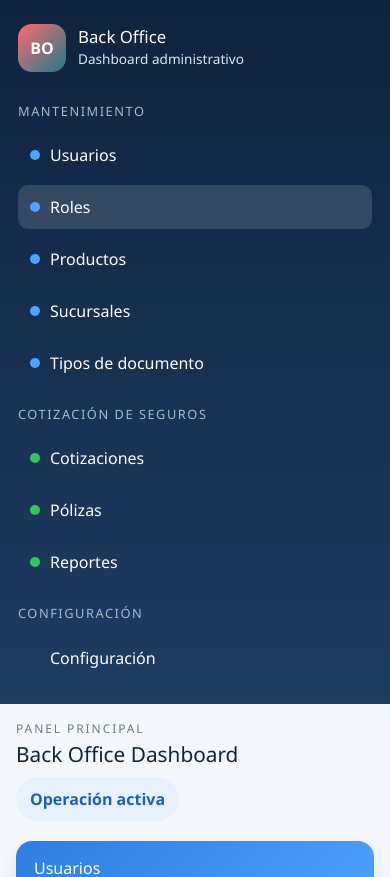
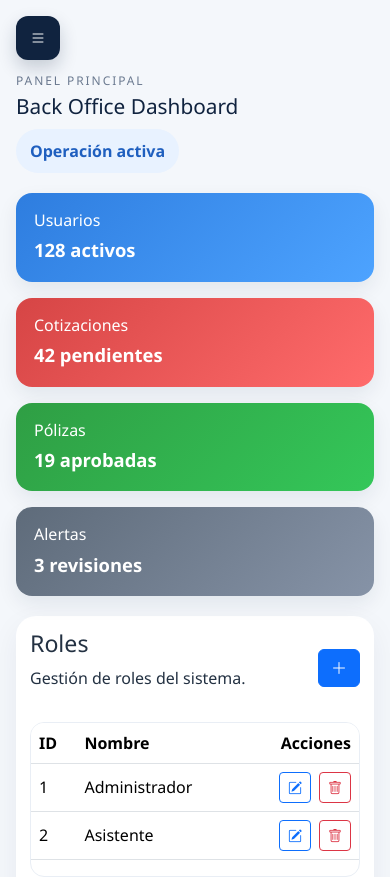
Before and after one commit to PabloFA777/aupad-fronted, an Angular app: page /maintenance/roles in a window 390 px wide. Shown: the top 877 px of the page. Built offline with nearby package versions, Linux system fonts and the light colour scheme.

Commit message:
responsi y iconos

```diff
--- a/src/app/features/auth/pages/roles/roles-form.component.html
+++ b/src/app/features/auth/pages/roles/roles-form.component.html
@@ -1,7 +1,9 @@
 <div class="form-shell">
   <div class="form-shell__header">
     <h4>{{ item ? 'Editar rol' : 'Nuevo rol' }}</h4>
-    <button type="button" class="btn-close" (click)="close()">×</button>
+    <button type="button" class="btn-close" (click)="close()" title="Cerrar">
+      <i class="bi bi-x-lg"></i>
+    </button>
   </div>
 
   <form class="form-grid" (ngSubmit)="save()">
--- a/src/app/features/auth/pages/users/users-form.component.html
+++ b/src/app/features/auth/pages/users/users-form.component.html
@@ -1,7 +1,9 @@
 <div class="form-shell">
   <div class="form-shell__header">
     <h4>{{ item ? 'Editar usuario' : 'Nuevo usuario' }}</h4>
-    <button type="button" class="btn-close" (click)="close()">×</button>
+    <button type="button" class="btn-close" (click)="close()" title="Cerrar">
+      <i class="bi bi-x-lg"></i>
+    </button>
   </div>
 
   <form class="form-grid" (ngSubmit)="save()">
--- a/src/app/features/dashboard/components/dashboard-shell/dashboard-shell.component.css
+++ b/src/app/features/dashboard/components/dashboard-shell/dashboard-shell.component.css
@@ -4,6 +4,30 @@
   background: #f4f7fb;
   color: #233142;
   font-family: 'Segoe UI', sans-serif;
+  position: relative;
+}
+
+.sidebar-overlay {
+  display: none;
+  position: fixed;
+  inset: 0;
+  background: rgba(0, 0, 0, 0.45);
+  z-index: 900;
+}
+
+.sidebar-toggle {
+  display: none;
+  position: fixed;
+  top: 16px;
+  left: 16px;
+  z-index: 1100;
+  border: 0;
+  background: #10233f;
+  color: white;
+  width: 44px;
+  height: 44px;
+  border-radius: 12px;
+  box-shadow: 0 8px 18px rgba(16, 35, 63, 0.2);
 }
 
 .sidebar {
@@ -173,8 +197,18 @@
 }
 
 @media (max-width: 640px) {
+  .sidebar-overlay {
+    display: block;
+  }
+
+  .sidebar-toggle {
+    display: grid;
+    place-items: center;
+  }
+
   .content {
     padding: 16px;
+    padding-top: 72px;
   }
 
   .topbar {
@@ -194,4 +228,18 @@
   .main-panel {
     padding: 14px;
   }
+
+  .sidebar {
+    position: fixed;
+    left: -100%;
+    top: 0;
+    bottom: 0;
+    z-index: 1000;
+    width: min(82vw, 280px);
+    transition: left 0.25s ease;
+  }
+
+  .sidebar.is-open {
+    left: 0;
+  }
 }
--- a/src/app/features/dashboard/components/dashboard-shell/dashboard-shell.component.html
+++ b/src/app/features/dashboard/components/dashboard-shell/dashboard-shell.component.html
@@ -1,5 +1,13 @@
 <div class="dashboard-shell">
-  <aside class="sidebar">
+  @if (isSidebarOpen()) {
+    <div class="sidebar-overlay" (click)="closeSidebar()"></div>
+  }
+
+  <button class="sidebar-toggle" type="button" (click)="toggleSidebar()" aria-label="Alternar menú">
+    <i class="bi bi-list"></i>
+  </button>
+
+  <aside class="sidebar" [class.is-open]="isSidebarOpen()">
     <div class="brand">
       <div class="brand-mark">BO</div>
       <div>
@@ -11,7 +19,7 @@
     <nav class="nav-section" aria-label="Mantenimiento">
       <div class="nav-title">Mantenimiento</div>
       @for (item of maintenanceItems; track item.path) {
-        <a class="nav-link" [routerLink]="item.path" routerLinkActive="active" [routerLinkActiveOptions]="{ exact: false }">
+        <a class="nav-link" [routerLink]="item.path" routerLinkActive="active" [routerLinkActiveOptions]="{ exact: false }" (click)="closeSidebar()">
           <span class="dot dot-blue"></span>
           {{ item.label }}
         </a>
@@ -21,7 +29,7 @@
     <nav class="nav-section" aria-label="Cotización de Seguros">
       <div class="nav-title">Cotización de Seguros</div>
       @for (item of quotationItems; track item.path) {
-        <a class="nav-link" [routerLink]="item.path" routerLinkActive="active" [routerLinkActiveOptions]="{ exact: false }">
+        <a class="nav-link" [routerLink]="item.path" routerLinkActive="active" [routerLinkActiveOptions]="{ exact: false }" (click)="closeSidebar()">
           <span class="dot dot-green"></span>
           {{ item.label }}
         </a>
@@ -31,7 +39,7 @@
     <nav class="nav-section" aria-label="Configuración">
       <div class="nav-title">Configuración</div>
       @for (item of settingsItems; track item.path) {
-        <a class="nav-link" [routerLink]="item.path" routerLinkActive="active" [routerLinkActiveOptions]="{ exact: false }">
+        <a class="nav-link" [routerLink]="item.path" routerLinkActive="active" [routerLinkActiveOptions]="{ exact: false }" (click)="closeSidebar()">
           <span class="dot dot-gray"></span>
           {{ item.label }}
         </a>
--- a/src/app/features/dashboard/components/dashboard-shell/dashboard-shell.component.ts
+++ b/src/app/features/dashboard/components/dashboard-shell/dashboard-shell.component.ts
@@ -1,5 +1,5 @@
 import { CommonModule } from '@angular/common';
-import { ChangeDetectionStrategy, Component } from '@angular/core';
+import { ChangeDetectionStrategy, Component, signal } from '@angular/core';
 import { RouterLink, RouterLinkActive, RouterOutlet } from '@angular/router';
 
 @Component({
@@ -11,6 +11,8 @@ import { RouterLink, RouterLinkActive, RouterOutlet } from '@angular/router';
   changeDetection: ChangeDetectionStrategy.OnPush
 })
 export class DashboardShellComponent {
+  readonly isSidebarOpen = signal(false);
+
   readonly maintenanceItems = [
     { label: 'Usuarios', path: '/maintenance/users' },
     { label: 'Roles', path: '/maintenance/roles' },
@@ -28,4 +30,12 @@ export class DashboardShellComponent {
   readonly settingsItems = [
     { label: 'Configuración', path: '/settings/system-config' }
   ];
+
+  toggleSidebar() {
+    this.isSidebarOpen.update(value => !value);
+  }
+
+  closeSidebar() {
+    this.isSidebarOpen.set(false);
+  }
 }
--- a/src/app/features/maintenance/pages/document-types/document-types-form.component.html
+++ b/src/app/features/maintenance/pages/document-types/document-types-form.component.html
@@ -2,7 +2,9 @@
   <div class="modal-card" (click)="$event.stopPropagation()">
     <div class="modal-card__header">
       <h4>{{ item ? 'Editar tipo de documento' : 'Agregar tipo de documento' }}</h4>
-      <button class="btn-close" type="button" (click)="close()" aria-label="Cerrar"></button>
+      <button class="btn-close" type="button" (click)="close()" aria-label="Cerrar" title="Cerrar">
+        <i class="bi bi-x-lg"></i>
+      </button>
     </div>
 
     <form class="row g-3" (ngSubmit)="save()">
--- a/src/app/features/quotations/pages/insurance/insurance-form.component.html
+++ b/src/app/features/quotations/pages/insurance/insurance-form.component.html
@@ -2,7 +2,9 @@
   <div class="modal-card" (click)="$event.stopPropagation()">
     <div class="modal-card__header">
       <h4>{{ item ? 'Editar seguro' : 'Agregar seguro' }}</h4>
-      <button class="btn-close" type="button" (click)="close()" aria-label="Cerrar"></button>
+      <button class="btn-close" type="button" (click)="close()" aria-label="Cerrar" title="Cerrar">
+        <i class="bi bi-x-lg"></i>
+      </button>
     </div>
 
     <form class="row g-3" (ngSubmit)="save()">
--- a/src/app/features/settings/pages/system-config/system-config-form.component.html
+++ b/src/app/features/settings/pages/system-config/system-config-form.component.html
@@ -1,7 +1,9 @@
 <div class="form-shell">
   <div class="form-shell__header">
     <h4>{{ item ? 'Editar configuración' : 'Nueva configuración' }}</h4>
-    <button type="button" class="btn-close" (click)="close()">×</button>
+    <button type="button" class="btn-close" (click)="close()" title="Cerrar">
+      <i class="bi bi-x-lg"></i>
+    </button>
   </div>
 
   <form class="form-grid" (ngSubmit)="save()">
```
